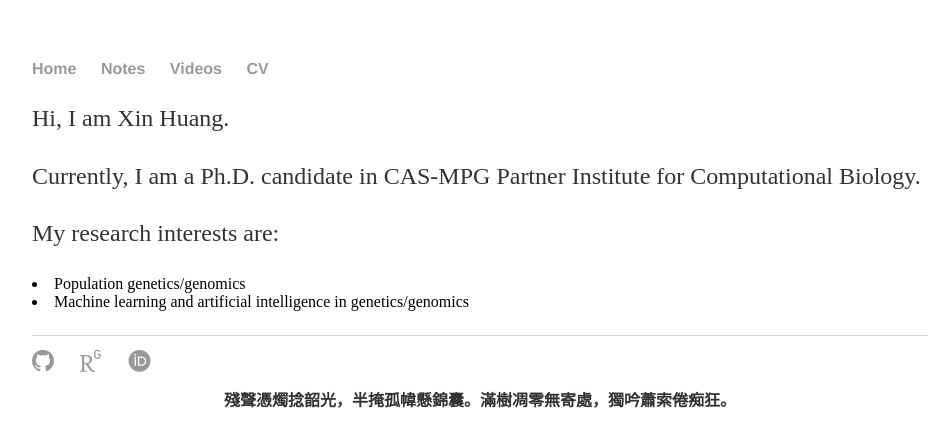
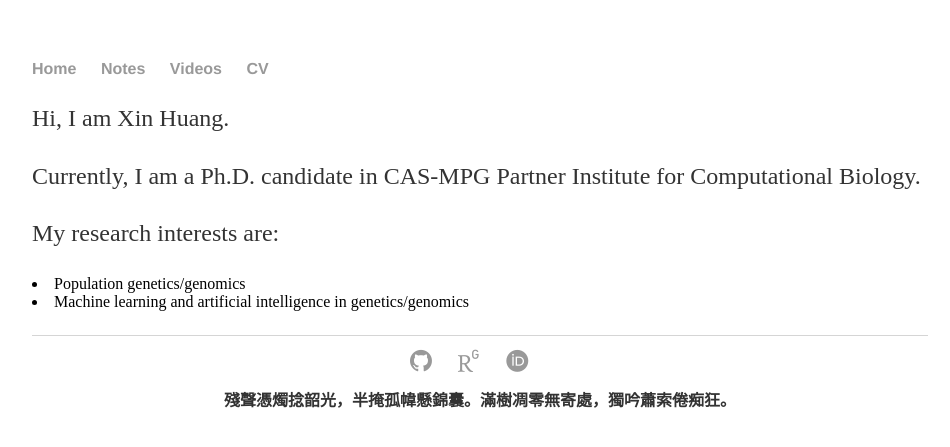
Before and after one commit to xin-huang/xin-huang.github.io, a Jekyll site: the page built from index.html, in a window 1280 px wide. Shown: the top 447 px of the page, without its empty margins (160-1110 px from the left). Built offline with Jekyll 4.4.1, drawn with Linux system fonts in a browser that asks for light colours; some web fonts are replaced.

Commit message:
Update default.html

```diff
--- a/_layouts/default.html
+++ b/_layouts/default.html
@@ -25,15 +25,15 @@
 
 			</div><!-- /.container -->
 			<footer>
-	    		<ul>
+	    		<ul  style="text-align: center">
                     {% if site.github_username %}
 	        		<li><a href="https://github.com/{{ site.github_username }}">
-                        <i class="fa fa-github fa-2x" style="text-align: center"></i></a></li>
+                        <i class="fa fa-github fa-2x"></i></a></li>
                     {% endif %}
 				    <li><a href="https://www.researchgate.net/profile/{{ site.researchgate_username }}">
-                        <i class="ai ai-researchgate ai-2x" style="text-align: center"></i></a></li>
+                        <i class="ai ai-researchgate ai-2x"></i></a></li>
 				    <li><a href="http://orcid.org/{{ site.orcid }}">
-                        <i class="ai ai-orcid ai-2x" style="text-align: center"></i></a></li>
+                        <i class="ai ai-orcid ai-2x"></i></a></li>
                     <p class="poem">殘聲憑燭捻韶光，半掩孤幃懸錦囊。滿樹凋零無寄處，獨吟蕭索倦痴狂。</p>
                 </ul>
 			</footer>
```
